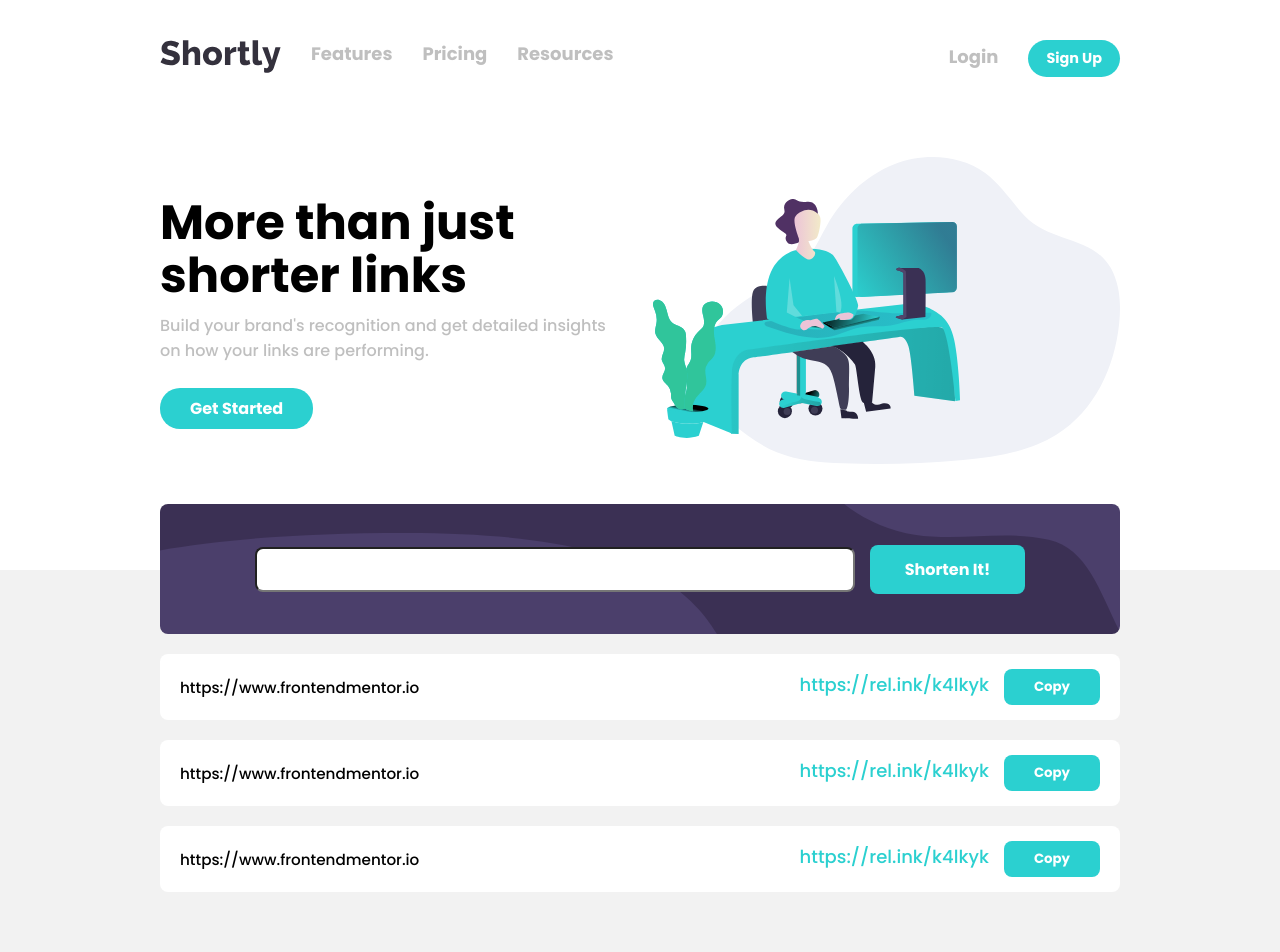
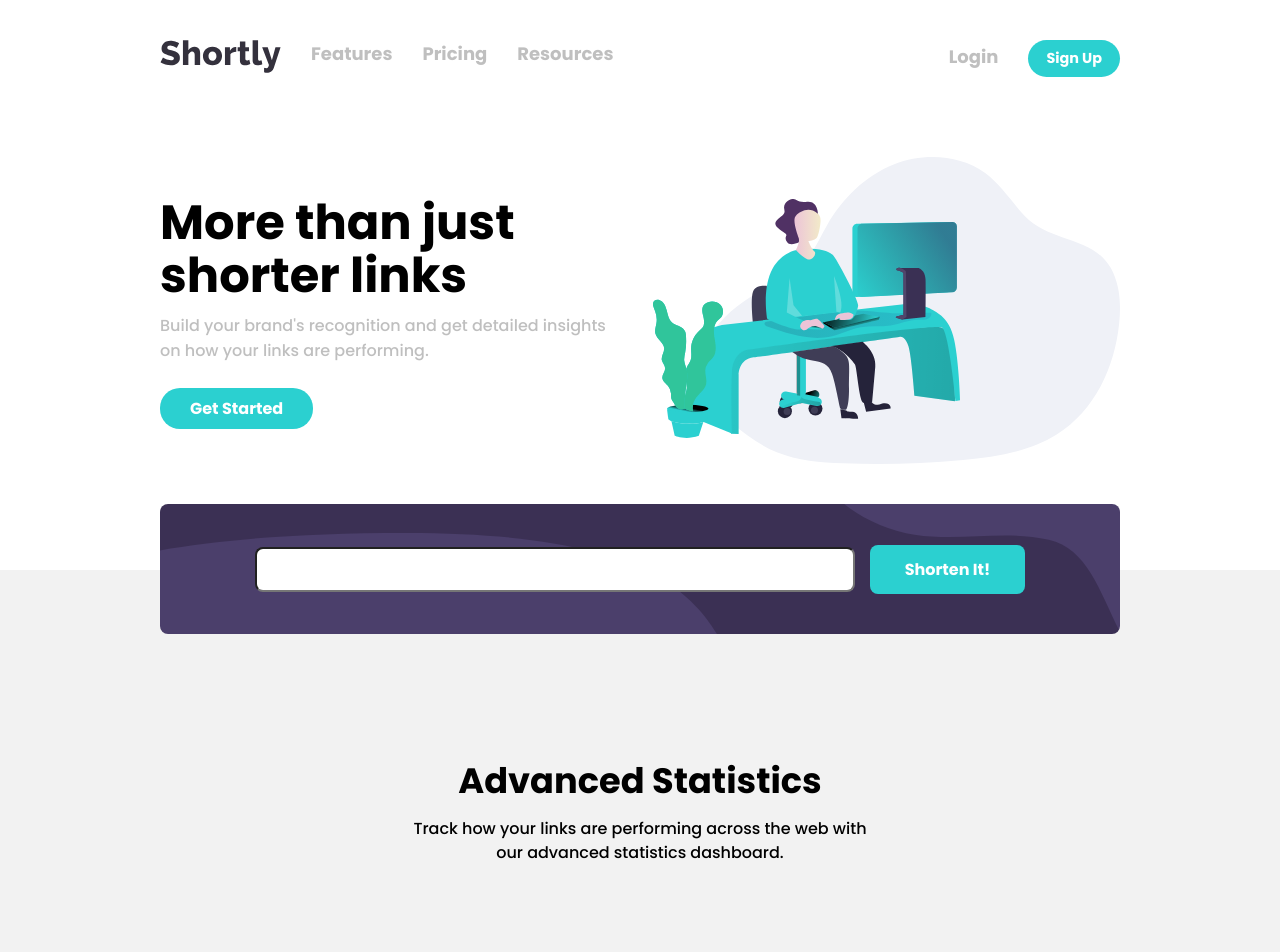
Before and after one commit to MichaelVini/shortlyApp, a React (Create React App) app: page / in a window 1280 px wide. Shown: the top 952 px of the page. Built offline with nearby package versions, Linux system fonts and the light colour scheme.

Commit message:
add services

```diff
--- a/package.json
+++ b/package.json
@@ -6,6 +6,7 @@
     "@testing-library/jest-dom": "^4.2.4",
     "@testing-library/react": "^9.3.2",
     "@testing-library/user-event": "^7.1.2",
+    "axios": "^0.19.2",
     "react": "^16.13.1",
     "react-dom": "^16.13.1",
     "react-scripts": "3.4.1"
--- a/src/App.js
+++ b/src/App.js
@@ -1,4 +1,4 @@
-import React from 'react';
+import React, { useState, Com, Component } from 'react';
 import logoImg from './assets/logo.svg';
 import workingImg from './assets/illustration-working.svg';
 import brandImg from './assets/icon-brand-recognition.svg';
@@ -10,9 +10,39 @@ import pinterestIcon from './assets/icon-pinterest.svg';
 import instagramIcon from './assets/icon-instagram.svg';
 import whiteLogoImg from './assets/logo-white.svg';
 import './style.css'
+import api from './services/api';
 
 
-function App() {
+
+
+class App extends Component {
+
+  state = {
+    info: [],
+    url: '',
+    link: ''
+  }
+
+  shorten = async () => {
+
+    const selectInput = document.querySelector('.input')
+    const response = await api.post('/', { url: `${this.state.link}` });
+
+    this.setState({ url: 'https://rel.ink/' + response.data.hashid });
+    this.setState({ link: response.data.url });
+
+    this.state.info.push({
+      url: this.state.url,
+      link: this.state.link
+    })
+
+    console.log(this.state.info);
+    selectInput.value='';
+  }
+
+  render() {
+    const { info } = this.state;
+
     return (
       <div className="shortly-container">
         <div className="content">
@@ -54,31 +84,18 @@ function App() {
           <section className="shorten">
             <div className="shorten">
               <div className="shorten-info">
-              <input type="text" />
-              <button>Shorten It!</button>
+                <input type="text" className="input" onInput={(e) => this.setState({ link: e.target.value })} />
+                <button onClick={this.shorten}>Shorten It!</button>
               </div>
               <div className="history-shorten">
                 <ul>
-                <li>
-                  <h3>https://www.frontendmentor.io</h3>
-                  <p>https://rel.ink/k4lkyk
-                    <button>Copy</button>
-                  </p>
-                </li>
 
-                <li>
-                  <h3>https://www.frontendmentor.io</h3>
-                  <p>https://rel.ink/k4lkyk
-                    <button>Copy</button>
-                  </p>
-                </li>
+                  <div className='product-list'>
+                    {info.map(product => (
+                        <h3>{product.url}</h3>
+                    ))}
+                  </div>
 
-                <li>
-                  <h3>https://www.frontendmentor.io</h3>
-                  <p>https://rel.ink/k4lkyk
-                    <button>Copy</button>
-                  </p>
-                </li>
                 </ul>
               </div>
             </div>
@@ -173,5 +190,5 @@ function App() {
       </div>
     );
   }
-
+}
 export default App;
--- /dev/null
+++ b/src/services/api.js
@@ -0,0 +1,7 @@
+import axios from 'axios';
+
+const api = axios.create({
+    baseURL: 'https://rel.ink/api/links/'
+});
+
+export default api;
```
Also changed, not shown: 1 other file (tests, documents, lock files or other folders). Lines whose indentation alone changed are shown as unchanged.
